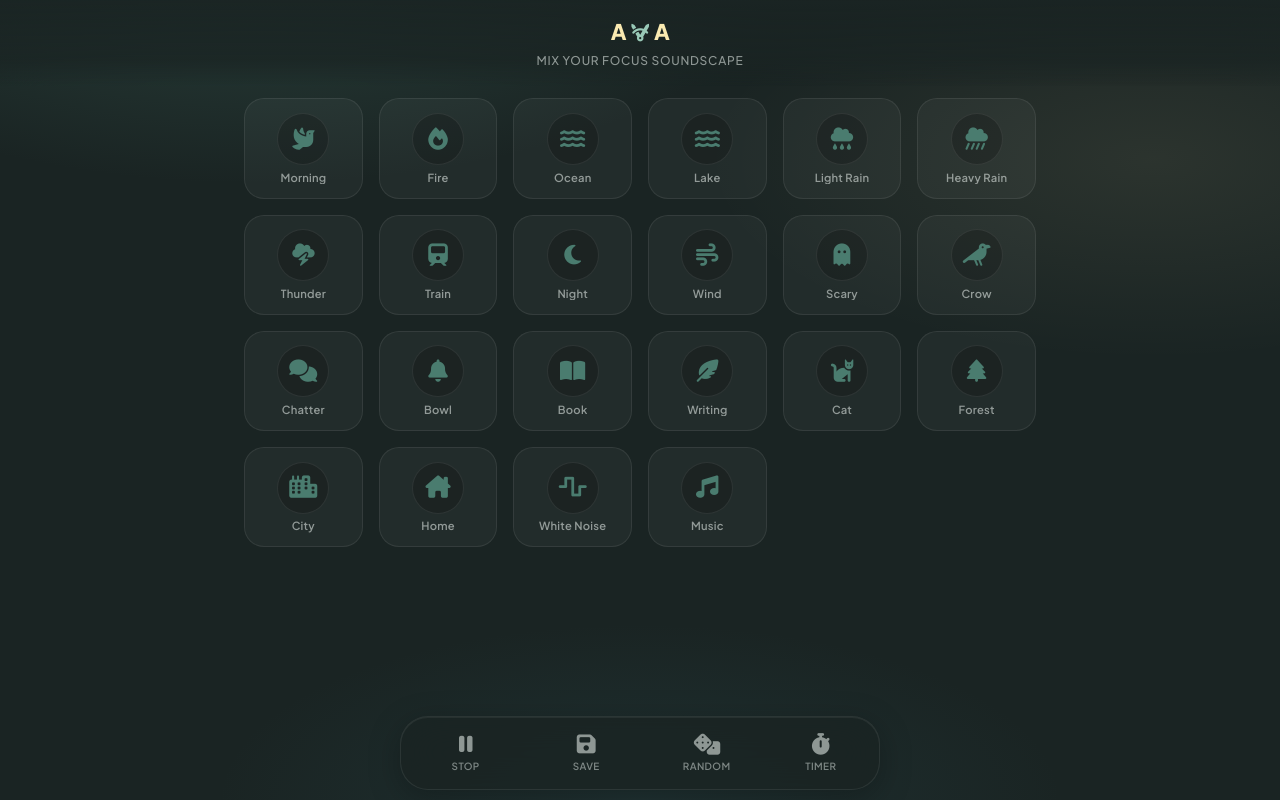
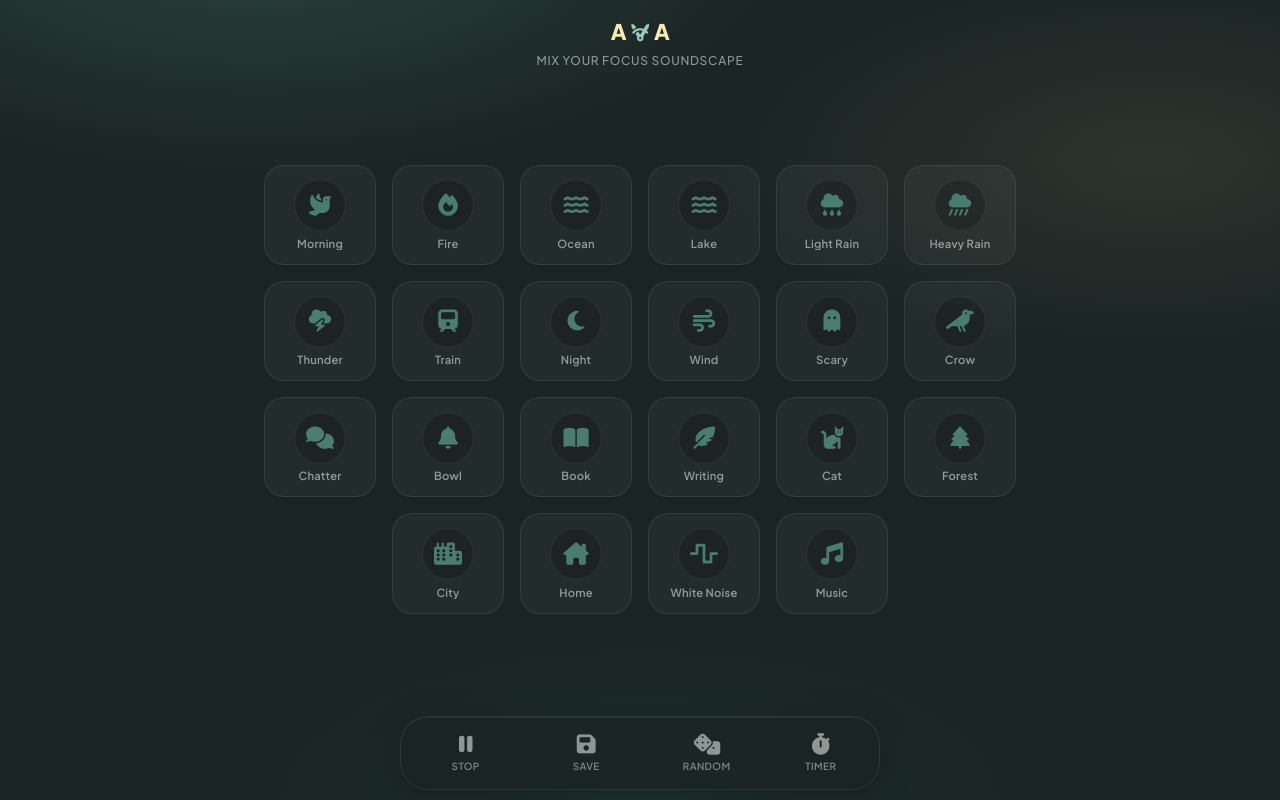
Before and after one commit to AlexD38/sounds, a React (Vite) app: page / in a window 1280 px wide. Built offline with nearby package versions, Linux system fonts and the light colour scheme; no server answers.

Commit message:
centered players

```diff
--- a/src/App.css
+++ b/src/App.css
@@ -7,9 +7,12 @@
 .app {
   display: flex;
   flex-direction: column;
+  align-items: center;
   min-height: 100vh;
   min-height: 100dvh;
-  padding-bottom: calc(var(--bottom-bar-height) + env(safe-area-inset-bottom, 0px));
+  padding-bottom: calc(
+    var(--bottom-bar-height) + env(safe-area-inset-bottom, 0px)
+  );
 }
 
 /* ── Header ── */
@@ -21,15 +24,9 @@
   flex-direction: column;
   align-items: center;
   gap: 0.25rem;
+  width: 100%;
   padding: calc(1rem + env(safe-area-inset-top, 0px)) 1.25rem 1rem;
-  background: linear-gradient(
-    to bottom,
-    rgba(26, 36, 35, 0.92) 0%,
-    rgba(26, 36, 35, 0.75) 70%,
-    transparent 100%
-  );
-  backdrop-filter: var(--blur-glass);
-  -webkit-backdrop-filter: var(--blur-glass);
+  background: transparent;
 }
 
 .app-header__brand {
@@ -69,8 +66,12 @@
 
 /* ── Sound grid ── */
 .sound-grid {
-  display: grid;
-  grid-template-columns: repeat(auto-fill, minmax(5.5rem, 1fr));
+  flex: 1;
+  display: flex;
+  flex-wrap: wrap;
+  justify-content: center;
+  align-content: center;
+  align-items: flex-start;
   gap: 0.65rem;
   width: 100%;
   max-width: 42rem;
@@ -80,7 +81,6 @@
 
 @media (min-width: 480px) {
   .sound-grid {
-    grid-template-columns: repeat(auto-fill, minmax(6.5rem, 1fr));
     gap: 0.85rem;
     padding: 0.75rem 1.25rem 2rem;
   }
@@ -89,7 +89,6 @@
 @media (min-width: 768px) {
   .sound-grid {
     max-width: 52rem;
-    grid-template-columns: repeat(auto-fill, minmax(7rem, 1fr));
     gap: 1rem;
   }
 }
--- a/src/components/Player/styles.css
+++ b/src/components/Player/styles.css
@@ -1,6 +1,8 @@
 /* ── Player card ── */
 .player-container {
   position: relative;
+  flex: 0 0 5.5rem;
+  width: 5.5rem;
   display: flex;
   flex-direction: column;
   align-items: center;
@@ -18,7 +20,8 @@
     border-color 0.3s ease,
     box-shadow 0.35s ease,
     transform 0.2s ease,
-    grid-column 0.35s ease;
+    flex-basis 0.35s ease,
+    width 0.35s ease;
   -webkit-tap-highlight-color: transparent;
 }
 
@@ -48,7 +51,9 @@
 }
 
 .player-container.is-playing {
-  grid-column: 1 / -1;
+  flex: 1 1 100%;
+  width: 100%;
+  max-width: 100%;
   min-height: auto;
   padding: 1.1rem 1rem 1rem;
   background: rgba(255, 255, 255, 0.06);
@@ -303,6 +308,11 @@
 }
 
 @media (min-width: 480px) {
+  .player-container {
+    flex: 0 0 6.5rem;
+    width: 6.5rem;
+  }
+
   .player-card__icon-wrap {
     width: 3.25rem;
     height: 3.25rem;
@@ -316,3 +326,10 @@
     font-size: 0.7rem;
   }
 }
+
+@media (min-width: 768px) {
+  .player-container {
+    flex: 0 0 7rem;
+    width: 7rem;
+  }
+}
```
